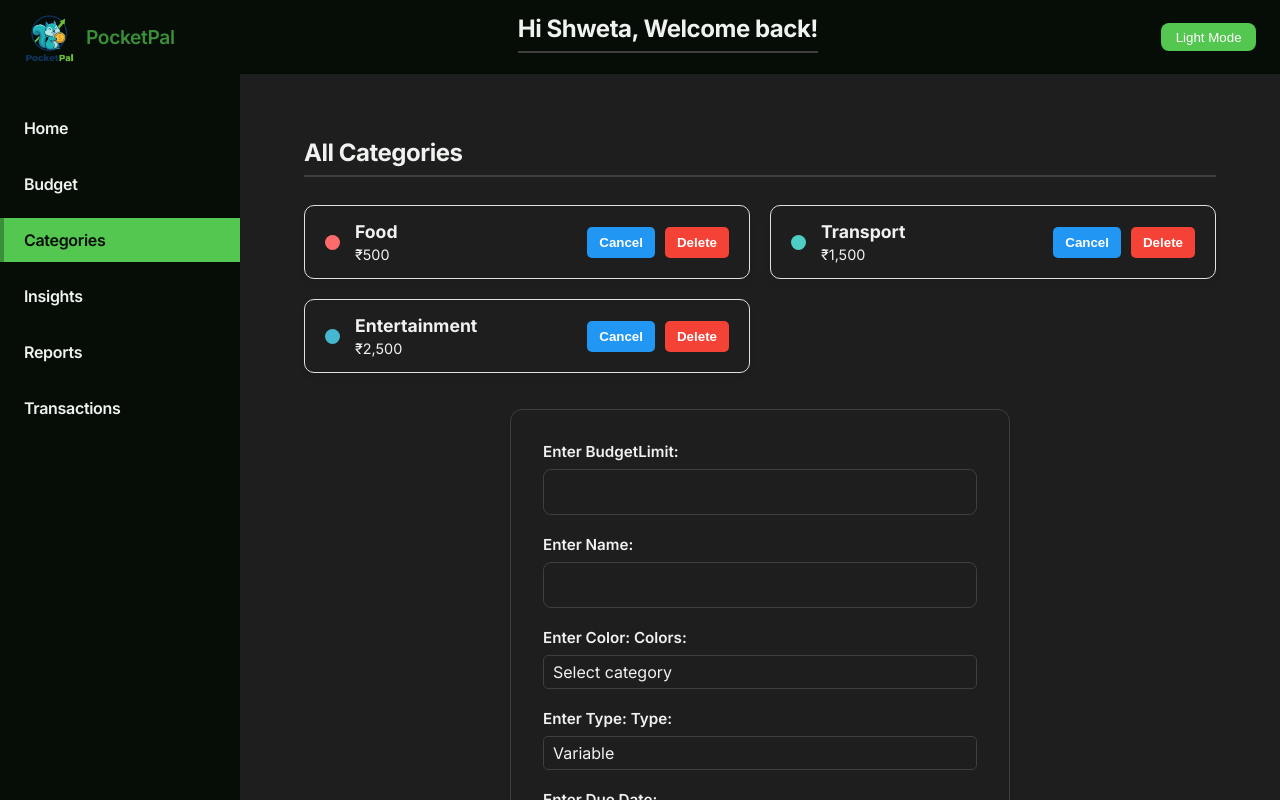
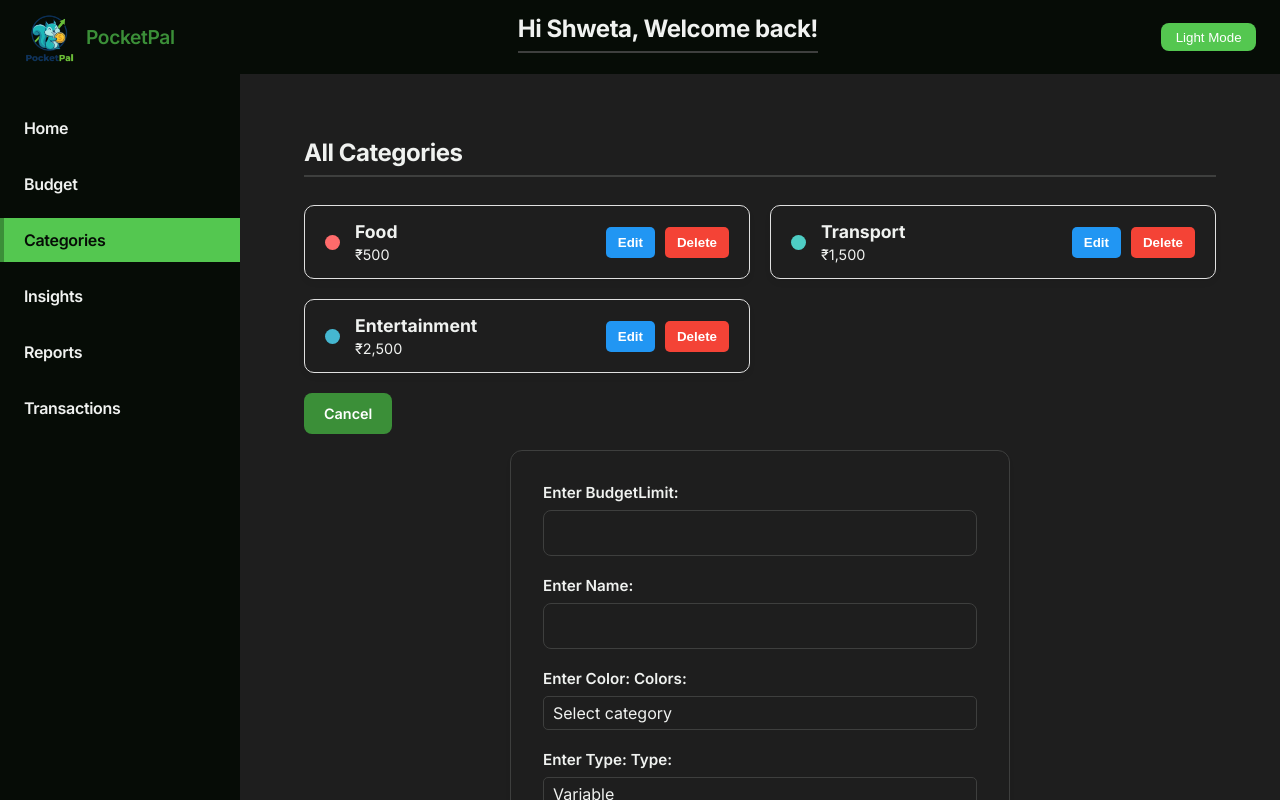
Before and after one commit to shwetakul2005/React_2.0, a React (Vite) app in the folder Personal-Finance/: page /categories in a window 1280 px wide. Both pictures are taken after a click on the button "+ Add New Category". Built offline with nearby package versions, Linux system fonts and the light colour scheme; no server answers.

Commit message:
Category Edit button fix

```diff
--- a/Personal-Finance/src/pages/Categories.jsx
+++ b/Personal-Finance/src/pages/Categories.jsx
@@ -7,14 +7,15 @@ import './Categories.css'; // Assuming you save the CSS above in Categories.css
 const Categories = () => {
    const {categories, addCategories, updateCategory, deleteCategory} = useFinance();
    const [editcategory, setEditCategory] = useState(null);
-   const [showForm, setShowForm] = useState(false);
+   const [showAddForm, setShowAddForm] = useState(false);
    const formatMoney = (amount) => {
       if(amount === 0) return "NaN";
       return `₹${Number(amount).toLocaleString()}`};
 
    const handleEdit = (id) => {
-      setShowForm(!showForm);
-      setEditCategory(id);
+      // Toggle: clicking the same card again closes the form
+      setEditCategory(prev => (prev === id ? null : id));
+      setShowAddForm(false); // close Add form if open
    }
    const clearEdit = () => {
       setEditCategory(null);
@@ -58,8 +59,7 @@ const Categories = () => {
                      className="edit-btn"
                      onClick={() => handleEdit(category.id)}
                   >
-                     {/* {(editcategory !== null) ? "Cancel" : "Edit"} */}
-                     {showForm ? "Cancel" : "Edit"}
+                     {editcategory === category.id ? "Cancel" : "Edit"}
                   </button>
                   <button
                   className="delete-btn"
@@ -75,17 +75,23 @@ const Categories = () => {
           ))}
 
         </div>
-        {showForm && (
+        {/* Edit form — shown below the card being edited */}
+        {editcategory !== null && (
             <div className="form-wrapper">
                <CategoryForm categoryToEdit={categoryToEdit} clearEdit={clearEdit}/>
             </div>
          )}
       <button
             className="add-btn"
-            onClick={() => setShowForm(!showForm)}
+            onClick={() => { setShowAddForm(prev => !prev); setEditCategory(null); }}
          >
-            {showForm ? "Cancel Transaction" : "+ Add New Category"}
+            {showAddForm ? "Cancel" : "+ Add New Category"}
       </button>
+      {showAddForm && (
+         <div className="form-wrapper">
+            <CategoryForm categoryToEdit={null} clearEdit={() => setShowAddForm(false)}/>
+         </div>
+      )}
       </div>
     );
 };
```
